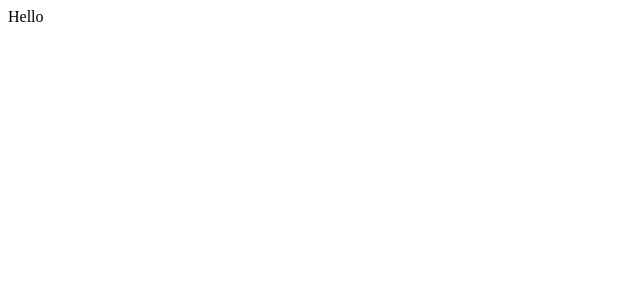
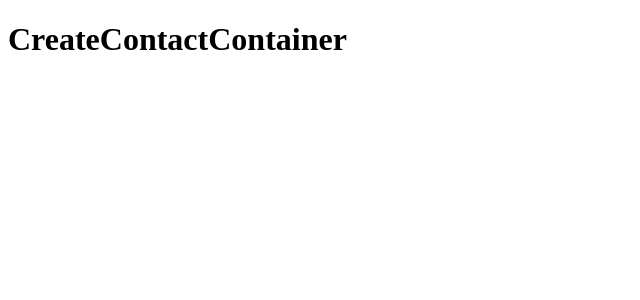
Before and after one commit to phantware/phonebook, a React (Create React App) app: page /contacts/create in a window 1280 px wide. Shown: the top 300 px of the page, without its empty margins (0-640 px from the left). Built offline with nearby package versions, Linux system fonts and the light colour scheme.

Commit message:
Routes defined

```diff
--- a/public/index.html
+++ b/public/index.html
@@ -2,42 +2,16 @@
 <html lang="en">
   <head>
     <meta charset="utf-8" />
-    <link rel="icon" href="%PUBLIC_URL%/favicon.ico" />
     <meta name="viewport" content="width=device-width, initial-scale=1" />
     <meta name="theme-color" content="#000000" />
     <meta
       name="description"
       content="Web site created using create-react-app"
     />
-    <link rel="apple-touch-icon" href="%PUBLIC_URL%/logo192.png" />
-    <!--
-      manifest.json provides metadata used when your web app is installed on a
-      user's mobile device or desktop. See https://developers.google.com/web/fundamentals/web-app-manifest/
-    -->
-    <link rel="manifest" href="%PUBLIC_URL%/manifest.json" />
-    <!--
-      Notice the use of %PUBLIC_URL% in the tags above.
-      It will be replaced with the URL of the `public` folder during the build.
-      Only files inside the `public` folder can be referenced from the HTML.
-
-      Unlike "/favicon.ico" or "favicon.ico", "%PUBLIC_URL%/favicon.ico" will
-      work correctly both with client-side routing and a non-root public URL.
-      Learn how to configure a non-root public URL by running `npm run build`.
-    -->
-    <title>React App</title>
+    <title>PhoneBook</title>
   </head>
   <body>
     <noscript>You need to enable JavaScript to run this app.</noscript>
     <div id="root"></div>
-    <!--
-      This HTML file is a template.
-      If you open it directly in the browser, you will see an empty page.
-
-      You can add webfonts, meta tags, or analytics to this file.
-      The build step will place the bundled scripts into the <body> tag.
-
-      To begin the development, run `npm start` or `yarn start`.
-      To create a production bundle, use `npm run build` or `yarn build`.
-    -->
   </body>
 </html>
--- a/src/App.js
+++ b/src/App.js
@@ -1,5 +1,15 @@
+import { BrowserRouter, Routes, Route } from 'react-router-dom'
+import routes from './routes'
 function App() {
-  return <div>Hello</div>
+  return (
+    <BrowserRouter>
+      <Routes>
+        {routes.map((route, index) => (
+          <Route key={index} path={route.path} element={<route.component />} />
+        ))}
+      </Routes>
+    </BrowserRouter>
+  )
 }
 
 export default App
--- /dev/null
+++ b/src/containers/Contact/index.js
@@ -0,0 +1,11 @@
+import React from 'react'
+
+const ContactsContainer = () => {
+  return (
+    <div>
+      <h1>ContactsContainer</h1>
+    </div>
+  )
+}
+
+export default ContactsContainer
--- /dev/null
+++ b/src/containers/CreateContact/index.js
@@ -0,0 +1,11 @@
+import React from 'react'
+
+const CreateContactContainer = () => {
+  return (
+    <div>
+      <h1>CreateContactContainer</h1>
+    </div>
+  )
+}
+
+export default CreateContactContainer
--- /dev/null
+++ b/src/containers/Login/index.js
@@ -0,0 +1,11 @@
+import React from 'react'
+
+const LoginContainer = () => {
+  return (
+    <div>
+      <h1>LoginContainer</h1>
+    </div>
+  )
+}
+
+export default LoginContainer
--- /dev/null
+++ b/src/containers/Register/index.js
@@ -0,0 +1,11 @@
+import React from 'react'
+
+const RegisterContainer = () => {
+  return (
+    <div>
+      <h1>RegisterContainer</h1>
+    </div>
+  )
+}
+
+export default RegisterContainer
```
Also changed, not shown: src/routes/index.js (+7 -0 lines).
